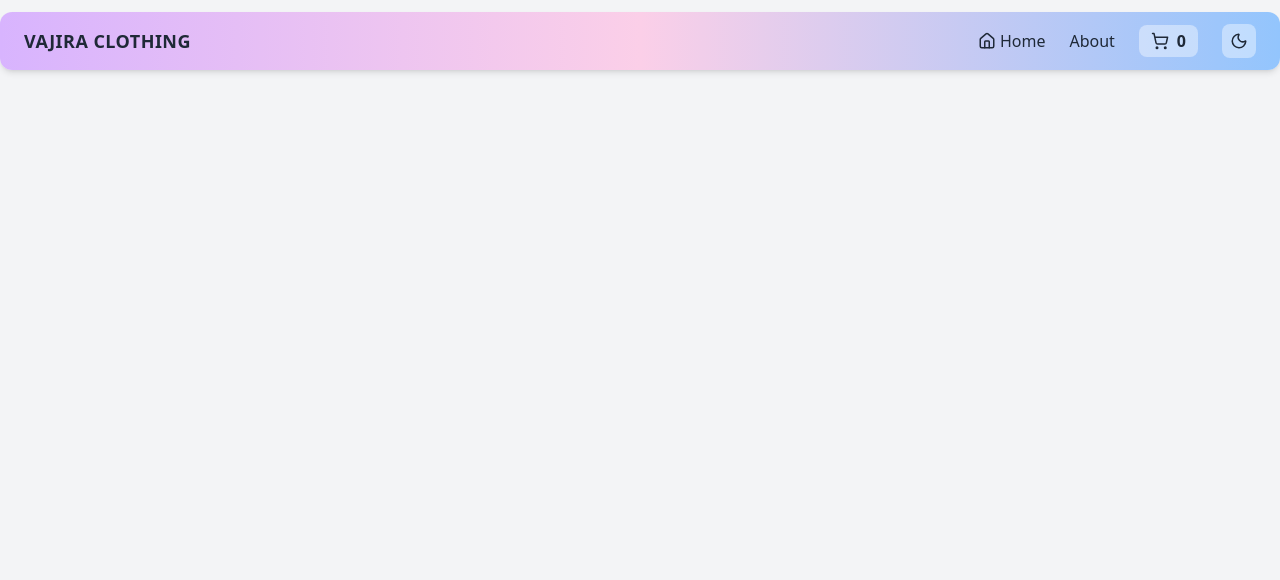
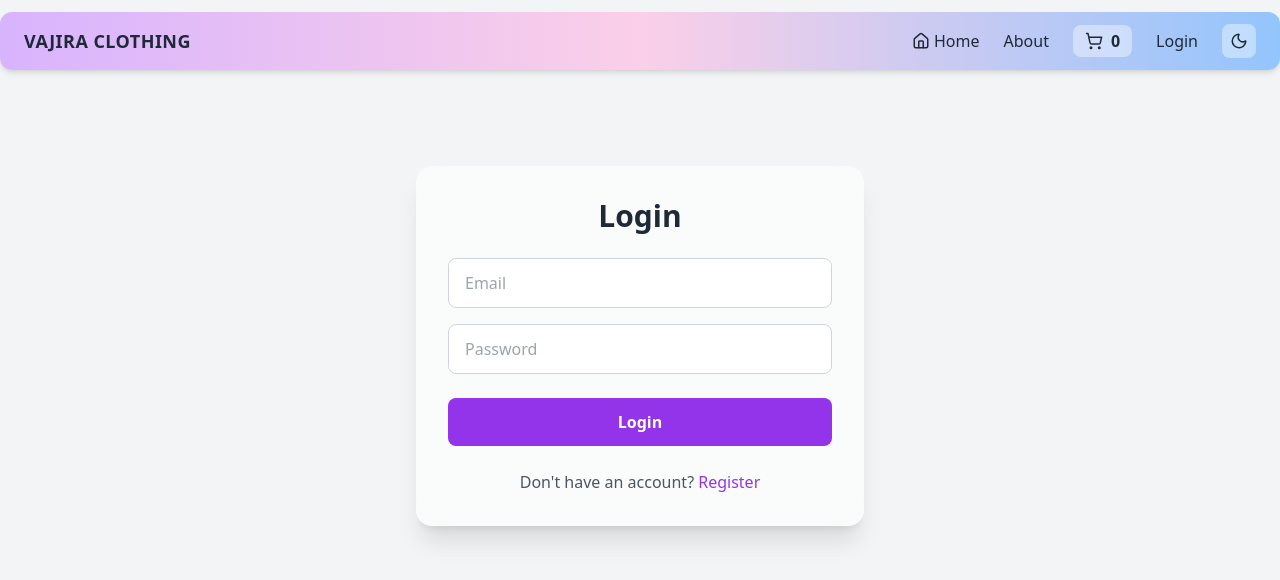
Before and after one commit to gayanviduranga95/garment-market, a Vue app: page /login in a window 1280 px wide. Shown: the top 580 px of the page. Built offline with nearby package versions, Linux system fonts and the light colour scheme.

Commit message:
Login page created

```diff
--- a/src/components/NavBar.vue
+++ b/src/components/NavBar.vue
@@ -44,6 +44,9 @@
           {{ cart.count }}
         </span>
       </router-link>
+      <router-link to="/login" class="hover:text-purple-600">
+        Login
+        </router-link>
 
       <button
         @click="toggleDark"
--- a/src/router/index.ts
+++ b/src/router/index.ts
@@ -2,6 +2,7 @@ import { createRouter, createWebHistory } from 'vue-router'
 import HomeView from '../views/HomeView.vue'
 import ProductDetailView from '../views/ProductDetailView.vue'
 import CartView from '../views/CartView.vue'
+import LoginView from '../views/LoginView.vue'
 const router = createRouter({
   history: createWebHistory(),
   routes: [
@@ -20,6 +21,10 @@ const router = createRouter({
       path: '/cart',
       name: 'cart',
       component: CartView
+    },
+    {
+  path: '/login',
+  component: LoginView
     }
   ]
 })
--- /dev/null
+++ b/src/views/LoginView.vue
@@ -0,0 +1,74 @@
+<template>
+    <div class="main-h-screen flex items-center justify-center px-4 pt-24 bg-gradient-to-r from purple-200 via-pink-100 to blue-200 dark:from-gray-900 dark:via-gray-800 dark:to-gray-900">
+        <div
+        class="w-full max-w-md p-8 rounded-2xl
+        bg-white/60 dark:bg-gray-800/60
+        backdrop-blur-lg shadow-xl"
+        >
+        <h2 class="text-3xl font-bold text-center mb-6 text-gray-800 dark:text-white">
+        Login
+        </h2>
+        <input
+        v-model="email"
+        type="email"
+        placeholder="Email"
+        class="w-full mb-4 px-4 py-3 rounded-lg
+        bg-white dark:bg-gray-700
+        text-gray-800 dark:text-white
+        border border-gray-300 dark:border-gray-600
+        focus:outline-none focus:ring-2 focus:ring-purple-500"
+      />
+      <input
+        v-model="password"
+        type="password"
+        placeholder="Password"
+        class="w-full mb-6 px-4 py-3 rounded-lg
+        bg-white dark:bg-gray-700
+        text-gray-800 dark:text-white
+        border border-gray-300 dark:border-gray-600
+        focus:outline-none focus:ring-2 focus:ring-purple-500"
+      />
+      <button
+        @click="login"
+        class="w-full bg-purple-600 hover:bg-purple-700
+        text-white py-3 rounded-lg font-semibold transition"
+      >
+        Login
+      </button>
+       <p v-if="error" class="text-red-500 mt-4 text-center">
+        {{ error }}
+      </p>
+
+      <!-- Footer -->
+      <p class="text-center text-gray-600 dark:text-gray-400 mt-6">
+        Don't have an account?
+        <span class="text-purple-600 cursor-pointer">Register</span>
+      </p>
+
+        </div>
+
+    </div>
+</template>
+<script setup lang="ts">
+import { ref } from 'vue'
+
+const email = ref('')
+const password = ref('')
+const error = ref('')
+
+function login() {
+
+  if (!email.value || !password.value) {
+    error.value = 'Please fill all fields'
+    return
+  }
+
+  if (email.value === 'gayanviduranga95@gmail.com' && password.value === '1234') {
+    alert('Login successful 🎉')
+    error.value = ''
+  } else {
+    error.value = 'Invalid email or password'
+  }
+
+}
+</script>
```
